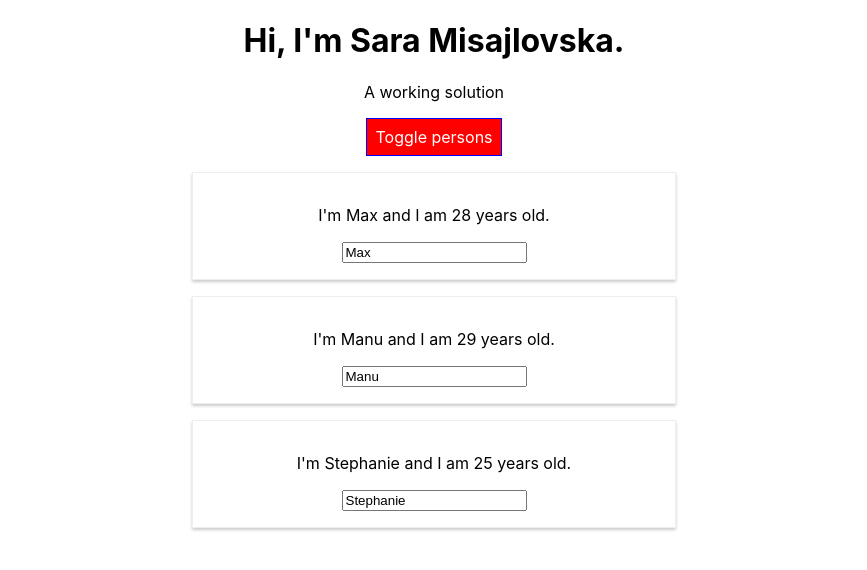
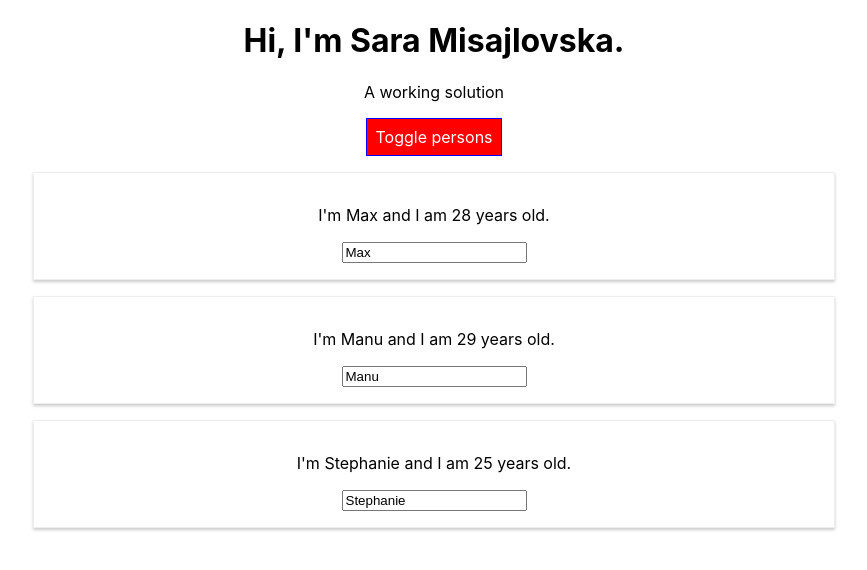
Before and after one commit to SaraMisajlovska/udemy-react-app, a React (Create React App) app: page / in a window 1280 px wide. Both pictures are taken after a click on the button "Toggle persons". Shown: the top 570 px of the page, without its empty margins (206-1073 px from the left). Built offline with nearby package versions, Linux system fonts and the light colour scheme.

Commit message:
radium rm

```diff
--- a/src/App.js
+++ b/src/App.js
@@ -1,6 +1,6 @@
 import React, { Component } from 'react';
 import './App.css';
-import Radium, {StyleRoot} from 'radium';
+
 import person from './Person/Person';
 import Person from './Person/Person';
 
@@ -58,11 +58,7 @@
       font: 'inherit',
       border: '1px solid blue',
       padding: '8px',
-      cursor: 'pointer',
-      ':hover': {
-        backgroundColor: 'lightgreen',
-        color: 'black'
-      }
+      cursor: 'pointer'
     };
 
     let persons = null;
@@ -81,10 +77,7 @@
         </div>);
 
       style.backgroundColor = 'red';
-      style[':hover'] = {
-        backgroundColor: 'salmon',
-        color: 'black'
-      }
+
     };
 
     const classes = [];
@@ -96,12 +89,10 @@
       classes.push('bold');
     }
 
-
-
     return (
       //this is jsx code, not html even though it looks like it
       //bind syntax is better than arrow function for switch name
-      <StyleRoot>
+
         <div className="App">
         <h1>Hi, I'm Sara Misajlovska.</h1>
         <p className={classes.join(' ')} >A working solution</p>
@@ -111,7 +102,6 @@
         >Toggle persons</button>
         {persons}
       </div>
-      </StyleRoot>
 
 
     );
@@ -120,4 +110,4 @@
   }
 }
 
-export default Radium(App);
+export default App;
--- a/src/Person/Person.js
+++ b/src/Person/Person.js
@@ -1,20 +1,13 @@
 import React from "react";
 import './Person.css';
-import Radium from "radium";
+
 
 const person = (props) => {
-    const style = {
-        '@media (min-width: 500px)':{
-            width: '450px'
-        }
-    }
-
-    return (<div className="Person"
-            style={style}>
+    return (<div className="Person">
         <p onClick={props.click}> I'm {props.name} and I am {props.age} years old. </p>
         <p>{props.children}</p>
         <input type='text' onChange={props.changed} value={props.name}/>
     </div>);
 }
 
-export default Radium(person);
+export default person;
```
